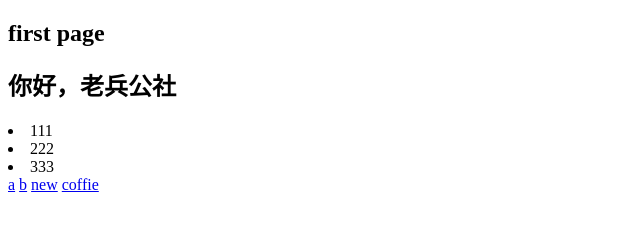
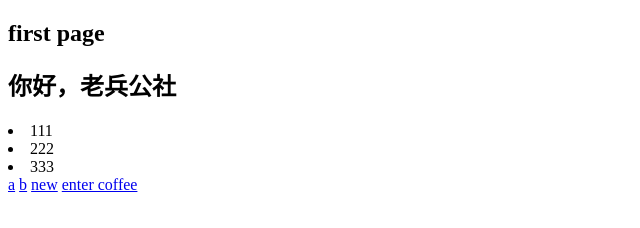
Before and after one commit to MonkeyRaphael/git, a plain HTML site: page index.html in a window 1280 px wide. Shown: the full height of the page, 0-640 px from the left. Drawn offline with Linux system fonts and the light colour scheme.

Commit message:
index 第6次提交

```diff
--- a/index.html
+++ b/index.html
@@ -15,6 +15,6 @@
     <a href="./a.html">a</a>
     <a href="./b.html">b</a>
     <a href="new.html">new</a>
-    <a href="./coffie/1.html">coffie</a>
+    <a href="./coffee/1.html">enter coffee</a>
 </body>
 </html>
```
